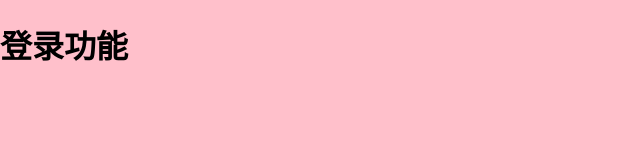
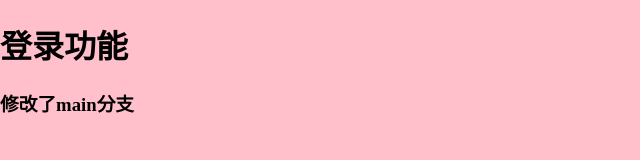
Before and after one commit to yychenchen/pro2, a plain HTML site: page index.html in a window 1280 px wide. Shown: the whole page, without its empty margins (0-640 px from the left). Drawn offline with Linux system fonts and the light colour scheme.

Commit message:
修改了main分支

```diff
--- a/index.html
+++ b/index.html
@@ -9,5 +9,6 @@
 </head>
 <body>
     <h1>登录功能</h1>
+    <h3>修改了main分支</h3>
 </body>
 </html>
```
